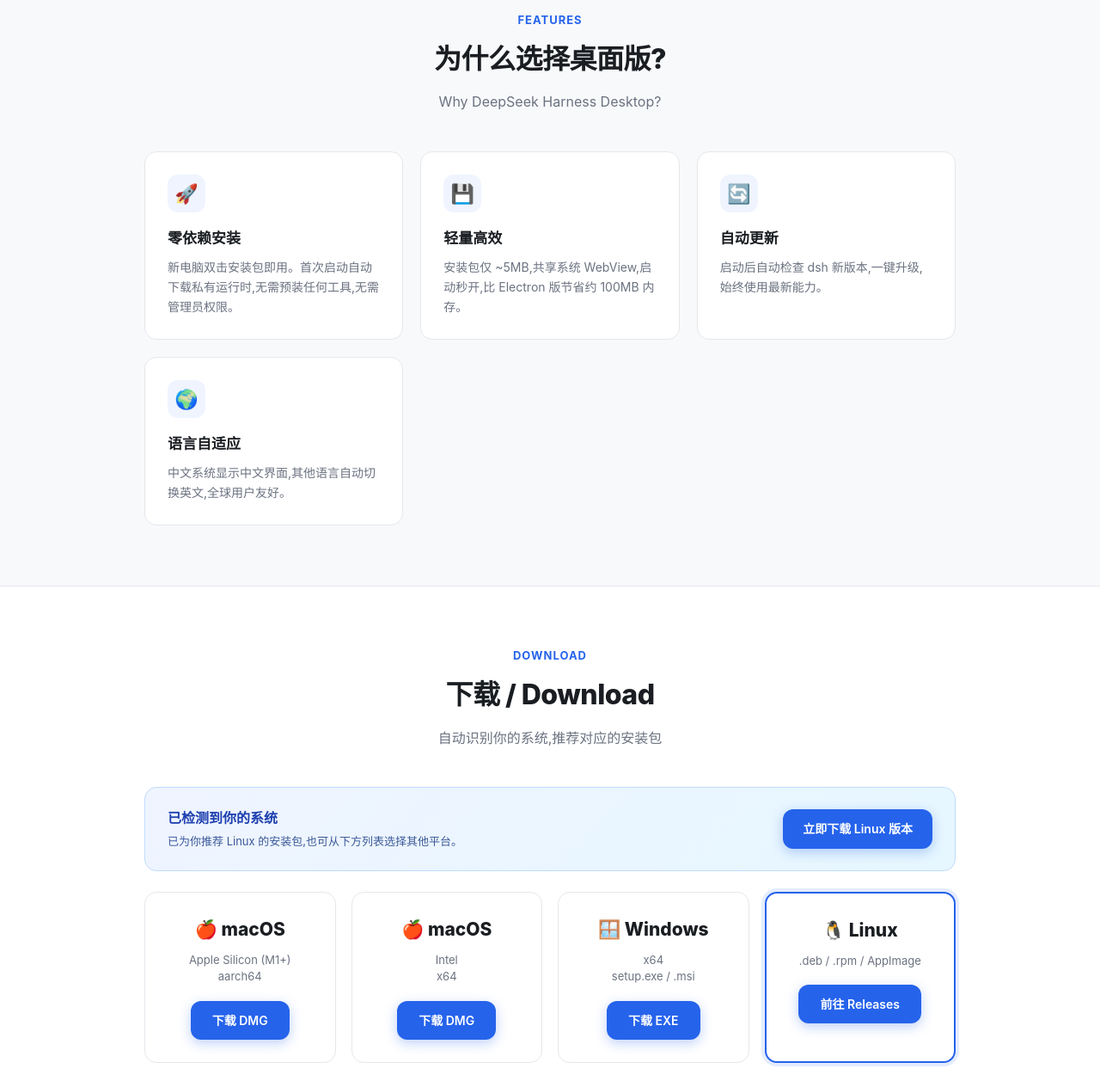
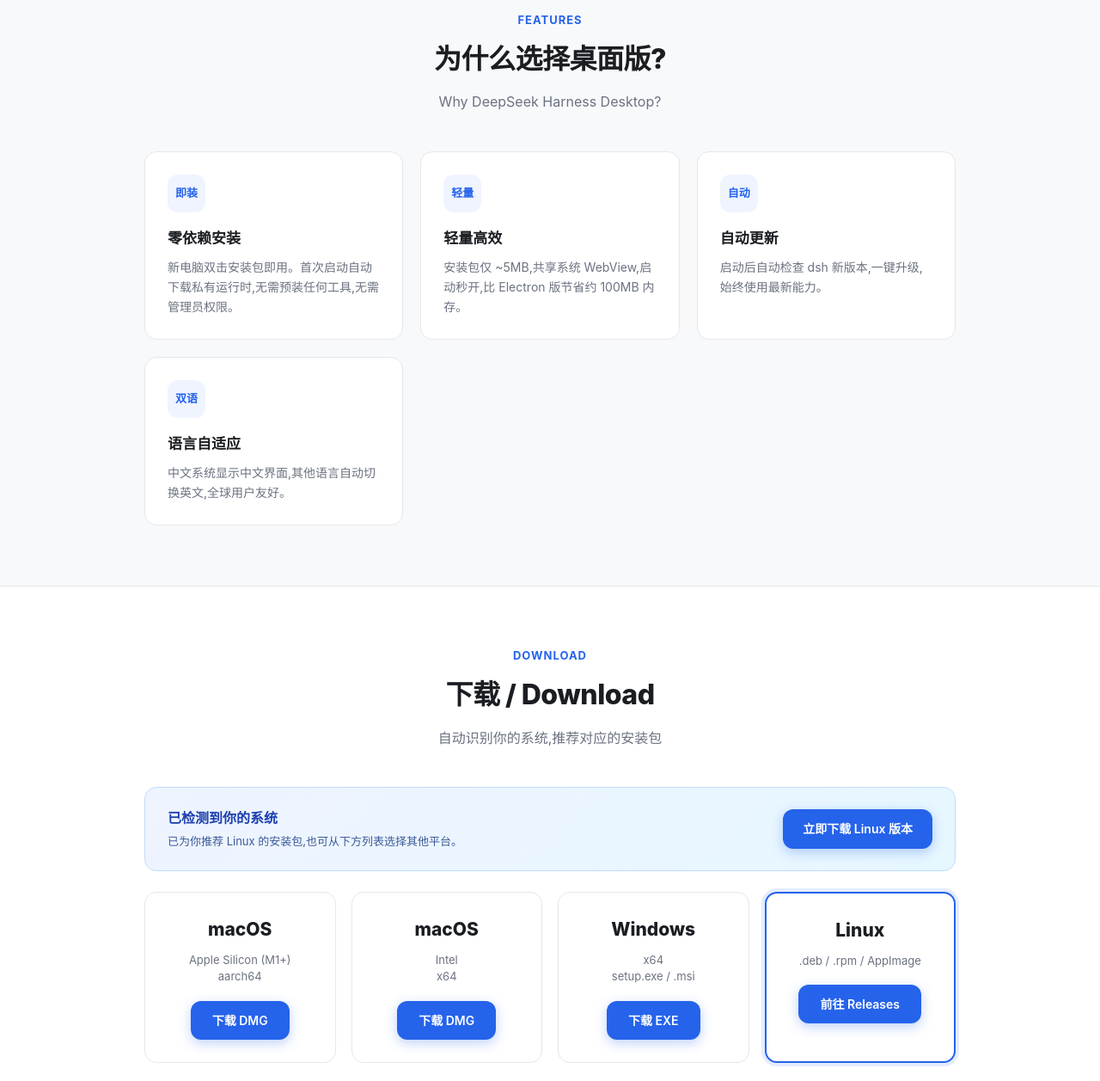
Before and after one commit to hialuoy/deepseek-harness-desktop, a website: page docs/index.html in a window 1280 px wide. Shown: the part 675-1932 px from the top of the page at 86% size. Drawn offline with Linux system fonts and the light colour scheme.

Commit message:
docs: replace emoji with text labels on landing page

```diff
--- a/docs/index.html
+++ b/docs/index.html
@@ -88,7 +88,7 @@
     .feature:hover { box-shadow: var(--shadow-lg); transform: translateY(-3px); border-color: #dbeafe; }
     .feature .icon {
       width: 44px; height: 44px; border-radius: 12px; display: flex; align-items: center; justify-content: center;
-      background: var(--accent-soft); font-size: 22px; margin-bottom: 16px;
+      background: var(--accent-soft); font-size: 13px; font-weight: 700; color: var(--accent); margin-bottom: 16px;
     }
     .feature h3 { font-size: 17px; font-weight: 700; margin-bottom: 8px; }
     .feature p { color: var(--muted); font-size: 14px; }
@@ -202,22 +202,22 @@
       </div>
       <div class="features">
         <div class="feature">
-          <div class="icon">🚀</div>
+          <div class="icon">即装</div>
           <h3>零依赖安装</h3>
           <p>新电脑双击安装包即用。首次启动自动下载私有运行时,无需预装任何工具,无需管理员权限。</p>
         </div>
         <div class="feature">
-          <div class="icon">💾</div>
+          <div class="icon">轻量</div>
           <h3>轻量高效</h3>
           <p>安装包仅 ~5MB,共享系统 WebView,启动秒开,比 Electron 版节省约 100MB 内存。</p>
         </div>
         <div class="feature">
-          <div class="icon">🔄</div>
+          <div class="icon">自动</div>
           <h3>自动更新</h3>
           <p>启动后自动检查 dsh 新版本,一键升级,始终使用最新能力。</p>
         </div>
         <div class="feature">
-          <div class="icon">🌍</div>
+          <div class="icon">双语</div>
           <h3>语言自适应</h3>
           <p>中文系统显示中文界面,其他语言自动切换英文,全球用户友好。</p>
         </div>
@@ -244,22 +244,22 @@
 
       <div class="downloads">
         <div class="dl-card" data-os="macos" data-arch="arm64">
-          <div class="os">🍎 macOS</div>
+          <div class="os">macOS</div>
           <div class="desc">Apple Silicon (M1+)<br/>aarch64</div>
           <a class="btn btn-primary" href="https://github.com/hialuoy/deepseek-harness-desktop/releases/latest/download/DeepSeek.Harness_1.0.0_aarch64.dmg">下载 DMG</a>
         </div>
         <div class="dl-card" data-os="macos" data-arch="x64">
-          <div class="os">🍎 macOS</div>
+          <div class="os">macOS</div>
           <div class="desc">Intel<br/>x64</div>
           <a class="btn btn-primary" href="https://github.com/hialuoy/deepseek-harness-desktop/releases/latest/download/DeepSeek.Harness_1.0.0_x64.dmg">下载 DMG</a>
         </div>
         <div class="dl-card" data-os="windows">
-          <div class="os">🪟 Windows</div>
+          <div class="os">Windows</div>
           <div class="desc">x64<br/>setup.exe / .msi</div>
           <a class="btn btn-primary" href="https://github.com/hialuoy/deepseek-harness-desktop/releases/latest/download/DeepSeek.Harness_1.0.0_x64-setup.exe">下载 EXE</a>
         </div>
         <div class="dl-card" data-os="linux">
-          <div class="os">🐧 Linux</div>
+          <div class="os">Linux</div>
           <div class="desc">.deb / .rpm / AppImage</div>
           <a class="btn btn-primary" href="https://github.com/hialuoy/deepseek-harness-desktop/releases/latest">前往 Releases</a>
         </div>
```
